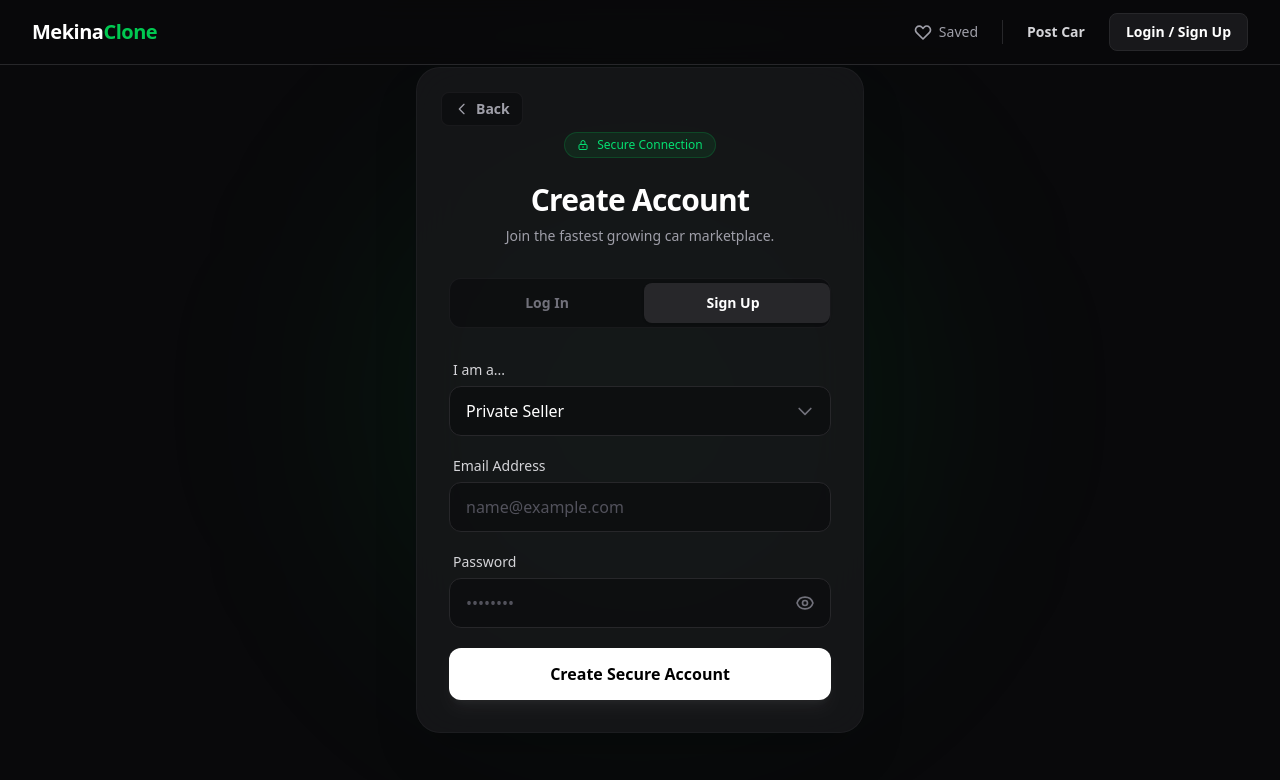
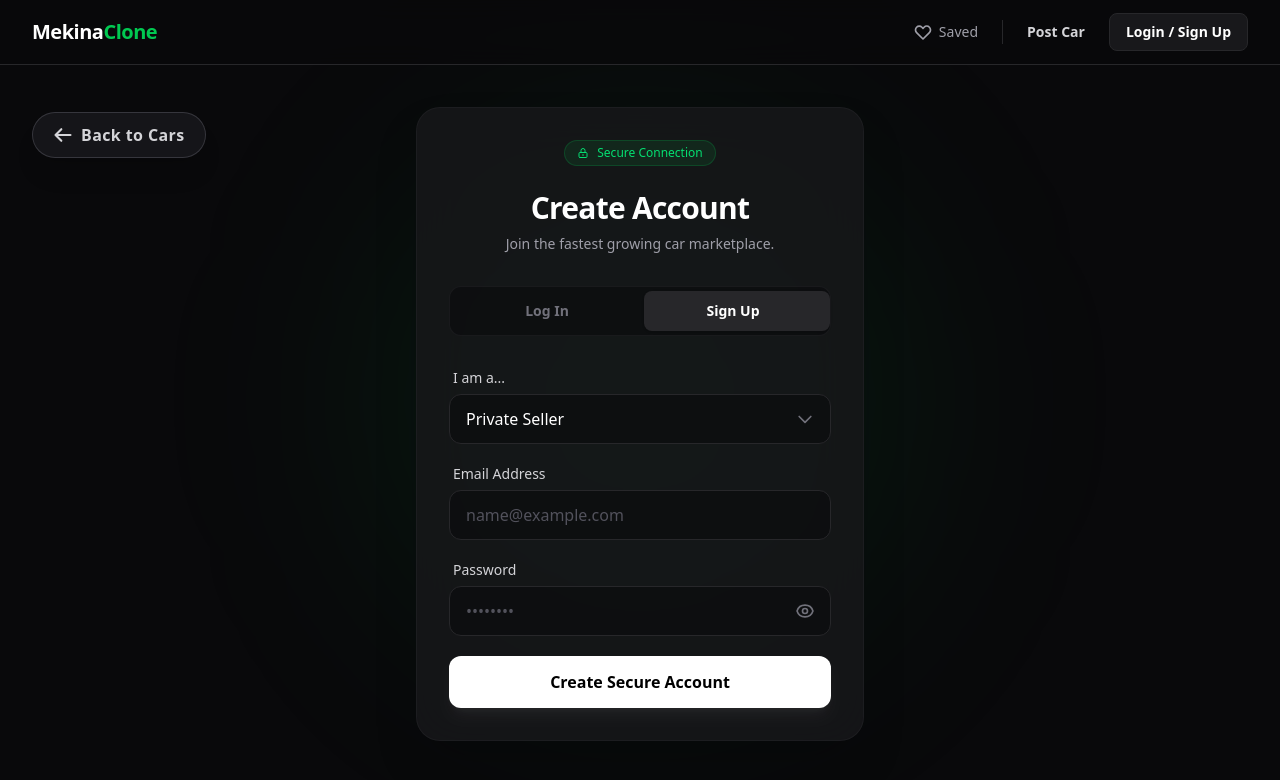
Before and after one commit to zamizpress1/mekina-clone, a Next.js app: page /login in a window 1280 px wide. Shown: the top 780 px of the page. Built offline with nearby package versions, Linux system fonts and the light colour scheme; no server answers.

Commit message:
floating back button fix

```diff
--- a/src/app/login/page.tsx
+++ b/src/app/login/page.tsx
@@ -51,21 +51,24 @@ export default function LoginPage() {
 
   return (
     <main className="min-h-screen flex items-center justify-center bg-zinc-950 p-4 relative overflow-hidden">
+
+      {/* MASSIVE FLOATING BACK BUTTON */}
+      <div className="absolute top-24 left-4 md:top-28 md:left-8 z-50">
+        <Link
+          href="/"
+          className="flex items-center gap-2 text-zinc-300 bg-zinc-900/90 backdrop-blur-md px-5 py-2.5 rounded-full border border-zinc-700/80 hover:bg-zinc-800 hover:text-white transition-all shadow-xl hover:scale-105 active:scale-95"
+        >
+          <svg className="w-5 h-5" fill="none" viewBox="0 0 24 24" stroke="currentColor">
+            <path strokeLinecap="round" strokeLinejoin="round" strokeWidth={2.5} d="M10 19l-7-7m0 0l7-7m-7 7h18" />
+          </svg>
+          <span className="font-bold tracking-wide">Back to Cars</span>
+        </Link>
+      </div>
+
       {/* Subtle Background Glow */}
       <div className="absolute top-1/2 left-1/2 -translate-x-1/2 -translate-y-1/2 w-[500px] h-[500px] bg-green-500/10 blur-[120px] rounded-full pointer-events-none"></div>
 
-      <div className="w-full max-w-md bg-zinc-900/80 backdrop-blur-xl border border-zinc-800/50 rounded-3xl p-8 shadow-2xl relative z-10 pt-16">
-
-        {/* Upgraded Back Button */}
-        <Link
-          href="/"
-          className="absolute top-6 left-6 text-zinc-400 hover:text-white transition-colors flex items-center gap-1.5 group z-50 bg-zinc-950/50 px-3 py-1.5 rounded-lg border border-zinc-800/50"
-        >
-          <svg className="w-4 h-4 group-hover:-translate-x-1 transition-transform" fill="none" viewBox="0 0 24 24" stroke="currentColor">
-            <path strokeLinecap="round" strokeLinejoin="round" strokeWidth={2} d="M15 19l-7-7 7-7" />
-          </svg>
-          <span className="text-sm font-semibold">Back</span>
-        </Link>
+      <div className="w-full max-w-md bg-zinc-900/80 backdrop-blur-xl border border-zinc-800/50 rounded-3xl p-8 shadow-2xl relative z-10 mt-12">
 
         {/* Security Trust Badge */}
         <div className="flex justify-center mb-6">
@@ -104,7 +107,6 @@ export default function LoginPage() {
           >
             Sign Up
           </button>
-          {/* Animated Slider Background */}
           <div
             className={`absolute top-1 bottom-1 w-[calc(50%-4px)] bg-zinc-800 rounded-lg shadow-sm transition-transform duration-300 ease-out ${
               isLoginView ? 'translate-x-0' : 'translate-x-[calc(100%+4px)]'
```
